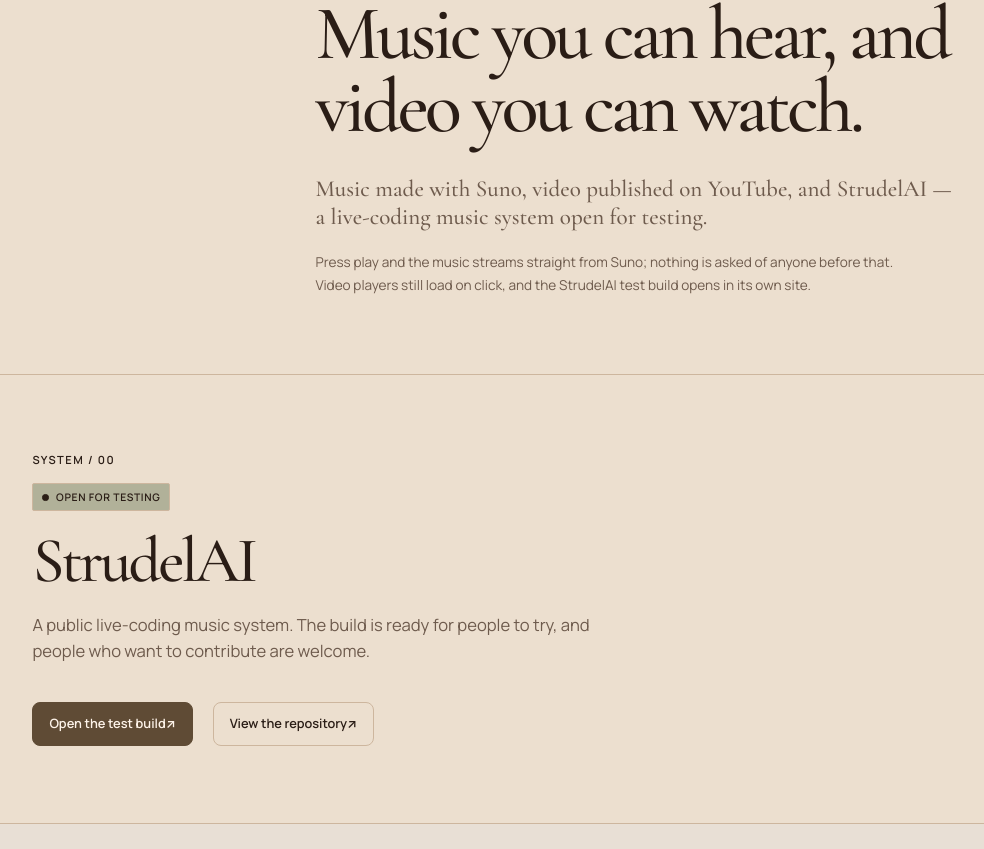
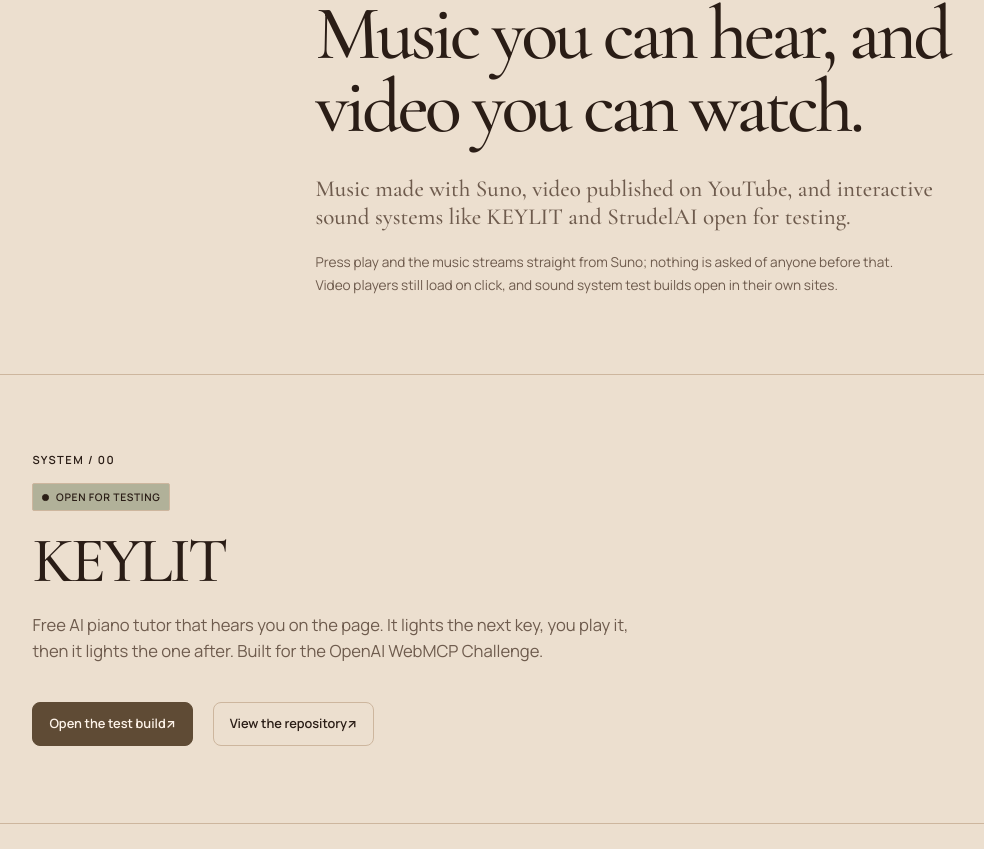
Before and after one commit to uset82/portafolio, a Next.js app in the folder site/: page /sound in a window 1280 px wide. Shown: the part 211-1060 px from the top of the page, without its empty margins (6-990 px from the left). Built offline with nearby package versions, Linux system fonts and the light colour scheme; no server answers.

Commit message:
feat(sound): add KEYLIT AI piano tutor to sound room

```diff
--- a/site/src/components/sound-room.tsx
+++ b/site/src/components/sound-room.tsx
@@ -4,17 +4,17 @@
   MUSIC_PROFILE,
   MUSIC_TRACKS,
   SOUND_ROOM,
-  STRUDEL_AI,
+  SOUND_SYSTEMS,
   VIDEO_PROFILE,
   VIDEO_WORKS,
   youtubeEmbedUrl,
 } from "@/content/media-library";
 import {
+  localizeSoundSystem,
   localizeTrack,
   localizeVideo,
   MUSIC_PROFILE_ES,
   SOUND_ROOM_ES,
-  STRUDEL_AI_ES,
   VIDEO_PROFILE_ES,
 } from "@/content/i18n/media-library-es";
 import { ui } from "@/content/i18n/ui";
@@ -23,8 +23,9 @@
 /**
  * The Sound room.
  *
- * Two shelves, music and video. An empty shelf states that it is empty and
- * points at the public profile rather than inventing a track list.
+ * Two shelves, music and video, plus interactive sound systems. An empty shelf
+ * states that it is empty and points at the public profile rather than inventing
+ * a track list.
  *
  * A track with a direct audio file plays through the browser's own control, so
  * one press is enough and no provider's application is loaded. A work that only
@@ -35,11 +36,11 @@
   const copy = ui(locale).sound;
   const es = locale === "es";
   const room = es ? SOUND_ROOM_ES : SOUND_ROOM;
-  const strudel = es ? { ...STRUDEL_AI, ...STRUDEL_AI_ES } : STRUDEL_AI;
   const music = es ? { ...MUSIC_PROFILE, ...MUSIC_PROFILE_ES } : MUSIC_PROFILE;
   const video = es ? { ...VIDEO_PROFILE, ...VIDEO_PROFILE_ES } : VIDEO_PROFILE;
   const tracks = MUSIC_TRACKS.map((track) => localizeTrack(track, locale));
   const videos = VIDEO_WORKS.map((work) => localizeVideo(work, locale));
+  const systems = SOUND_SYSTEMS.map((system) => localizeSoundSystem(system, locale));
   const hasTracks = tracks.length > 0;
   const hasVideos = videos.length > 0;
 
@@ -58,27 +59,33 @@
         </div>
       </section>
 
-      <section className="sound-room__feature" aria-labelledby="sound-room-strudel-title">
+      {systems.map((system) => (
+        <section
+          key={system.id}
+          className="sound-room__feature"
+          aria-labelledby={`sound-room-${system.id}-title`}
+        >
           <header>
             <p className="section-label">{copy.systemLabel}</p>
-          <StatusTag tone="ready">{strudel.status}</StatusTag>
-          <h2 id="sound-room-strudel-title">{strudel.title}</h2>
-          <p>{strudel.summary}</p>
+            <StatusTag tone="ready">{system.status}</StatusTag>
+            <h2 id={`sound-room-${system.id}-title`}>{system.title}</h2>
+            <p>{system.summary}</p>
           </header>
-        <nav aria-label={copy.strudelPathsAria}>
-          <ActionLink variant="primary" href={STRUDEL_AI.demoUrl} target="_blank" rel="noreferrer">
-            {strudel.demoLabel} <span aria-hidden="true">&#8599;</span>
+          <nav aria-label={system.title}>
+            <ActionLink variant="primary" href={system.demoUrl} target="_blank" rel="noreferrer">
+              {system.demoLabel} <span aria-hidden="true">&#8599;</span>
             </ActionLink>
             <ActionLink
               variant="secondary"
-            href={STRUDEL_AI.repositoryUrl}
+              href={system.repositoryUrl}
               target="_blank"
               rel="noreferrer"
             >
-            {strudel.repositoryLabel} <span aria-hidden="true">&#8599;</span>
+              {system.repositoryLabel} <span aria-hidden="true">&#8599;</span>
             </ActionLink>
           </nav>
         </section>
+      ))}
 
       <section className="sound-room__shelf" aria-labelledby="sound-room-music-title">
         <header>
--- a/site/src/content/i18n/media-library-es.ts
+++ b/site/src/content/i18n/media-library-es.ts
@@ -5,14 +5,14 @@
  * point at exactly the same places. Track titles stay as the platform stores
  * them; only the prose around a track is translated.
  */
-import type { MusicTrack, VideoWork } from "@/content/media-library";
+import type { MusicTrack, SoundSystem, VideoWork } from "@/content/media-library";
 import type { Locale } from "@/lib/i18n";
 
 export const SOUND_ROOM_ES = {
   eyebrow: "Sonido / 02",
   heading: "Música que puedes oír y vídeo que puedes ver.",
   description:
-    "Música hecha con Suno, vídeo publicado en YouTube y StrudelAI, un sistema de música en código en vivo abierto para probar.",
+    "Música hecha con Suno, vídeo publicado en YouTube y sistemas de sonido interactivos como KEYLIT y StrudelAI abiertos para probar.",
   emptyState: {
     music:
       "Todavía no hay ninguna pista incrustada aquí. Mientras tanto, el catálogo publicado completo está en Suno.",
@@ -20,7 +20,7 @@
       "Todavía no hay ningún vídeo incrustado aquí. Mientras tanto, el canal publicado completo está en YouTube.",
   },
   playbackNote:
-    "Pulsa play y la música se transmite directamente desde Suno; antes de eso no se le pide nada a nadie. Los reproductores de vídeo siguen cargándose al hacer clic, y la versión de prueba de StrudelAI se abre en su propio sitio.",
+    "Pulsa play y la música se transmite directamente desde Suno; antes de eso no se le pide nada a nadie. Los reproductores de vídeo siguen cargándose al hacer clic, y las versiones de prueba de los sistemas de sonido se abren en su propio sitio.",
 } as const;
 
 export const MUSIC_PROFILE_ES = {
@@ -93,6 +93,14 @@
   };
 }
 
+export const KEYLIT_ES = {
+  status: "Abierto para probar",
+  summary:
+    "Tutor de piano con IA gratuito que te escucha directamente en la página. Ilumina la siguiente tecla, la tocas y luego ilumina la siguiente. Creado para el OpenAI WebMCP Challenge.",
+  demoLabel: "Abrir la versión de prueba",
+  repositoryLabel: "Ver el repositorio",
+} as const;
+
 export const STRUDEL_AI_ES = {
   status: "Abierto para probar",
   summary:
@@ -100,3 +108,18 @@
   demoLabel: "Abrir la versión de prueba",
   repositoryLabel: "Ver el repositorio",
 } as const;
+
+export const SOUND_SYSTEMS_ES: Record<
+  string,
+  { status: string; summary: string; demoLabel: string; repositoryLabel: string }
+> = {
+  keylit: KEYLIT_ES,
+  strudelai: STRUDEL_AI_ES,
+};
+
+export function localizeSoundSystem(system: SoundSystem, locale: Locale): SoundSystem {
+  if (locale === "en") return system;
+  const copy = SOUND_SYSTEMS_ES[system.id];
+  if (!copy) return system;
+  return { ...system, ...copy };
+}
--- a/site/src/content/media-library.ts
+++ b/site/src/content/media-library.ts
@@ -145,7 +145,7 @@
   eyebrow: "Sound / 02",
   heading: "Music you can hear, and video you can watch.",
   description:
-    "Music made with Suno, video published on YouTube, and StrudelAI — a live-coding music system open for testing.",
+    "Music made with Suno, video published on YouTube, and interactive sound systems like KEYLIT and StrudelAI open for testing.",
   emptyState: {
     music:
       "No track is embedded here yet. The full published catalogue is on Suno in the meantime.",
@@ -153,10 +153,34 @@
       "No video is embedded here yet. The full published channel is on YouTube in the meantime.",
   },
   playbackNote:
-    "Press play and the music streams straight from Suno; nothing is asked of anyone before that. Video players still load on click, and the StrudelAI test build opens in its own site.",
+    "Press play and the music streams straight from Suno; nothing is asked of anyone before that. Video players still load on click, and sound system test builds open in their own sites.",
 } as const;
 
-export const STRUDEL_AI = {
+export type SoundSystem = {
+  id: string;
+  title: string;
+  status: string;
+  summary: string;
+  demoUrl: string;
+  demoLabel: string;
+  repositoryUrl: string;
+  repositoryLabel: string;
+};
+
+export const KEYLIT: SoundSystem = {
+  id: "keylit",
+  title: "KEYLIT",
+  status: "Open for testing",
+  summary:
+    "Free AI piano tutor that hears you on the page. It lights the next key, you play it, then it lights the one after. Built for the OpenAI WebMCP Challenge.",
+  demoUrl: "https://keyboard-midi.uset182.chatgpt.site/",
+  demoLabel: "Open the test build",
+  repositoryUrl: "https://github.com/uset82/keylit",
+  repositoryLabel: "View the repository",
+} as const;
+
+export const STRUDEL_AI: SoundSystem = {
+  id: "strudelai",
   title: "StrudelAI",
   status: "Open for testing",
   summary:
@@ -166,6 +190,8 @@
   repositoryUrl: "https://github.com/uset82/StrudelAI",
   repositoryLabel: "View the repository",
 } as const;
+
+export const SOUND_SYSTEMS: readonly SoundSystem[] = [KEYLIT, STRUDEL_AI];
 
 /**
  * Privacy-enhanced YouTube embed: no cookies until playback actually starts.
```
Also changed, not shown: 1 other file (tests, documents, lock files or other folders). Lines whose indentation alone changed are shown as unchanged.
